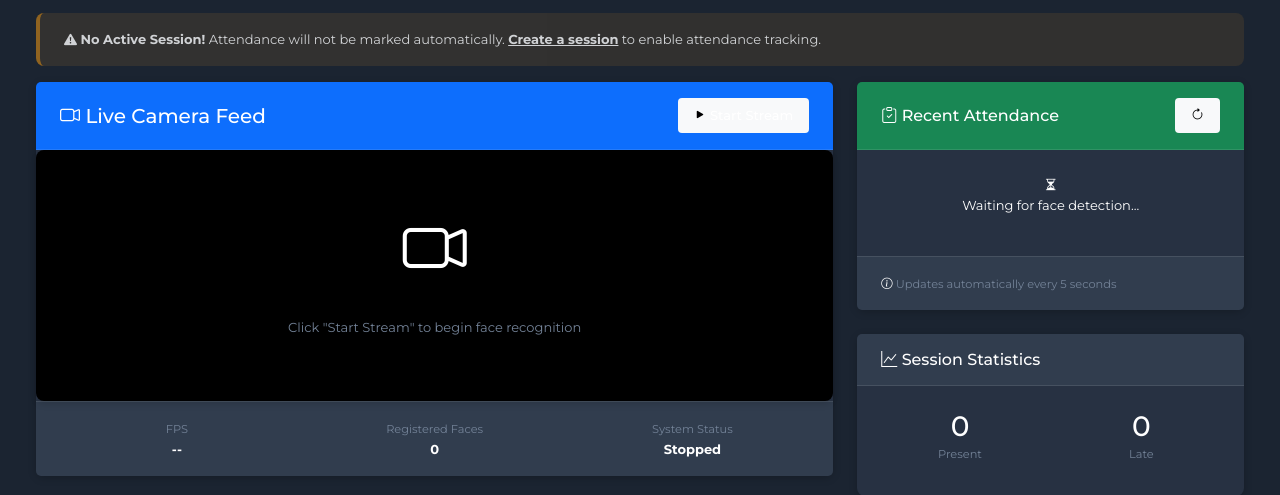
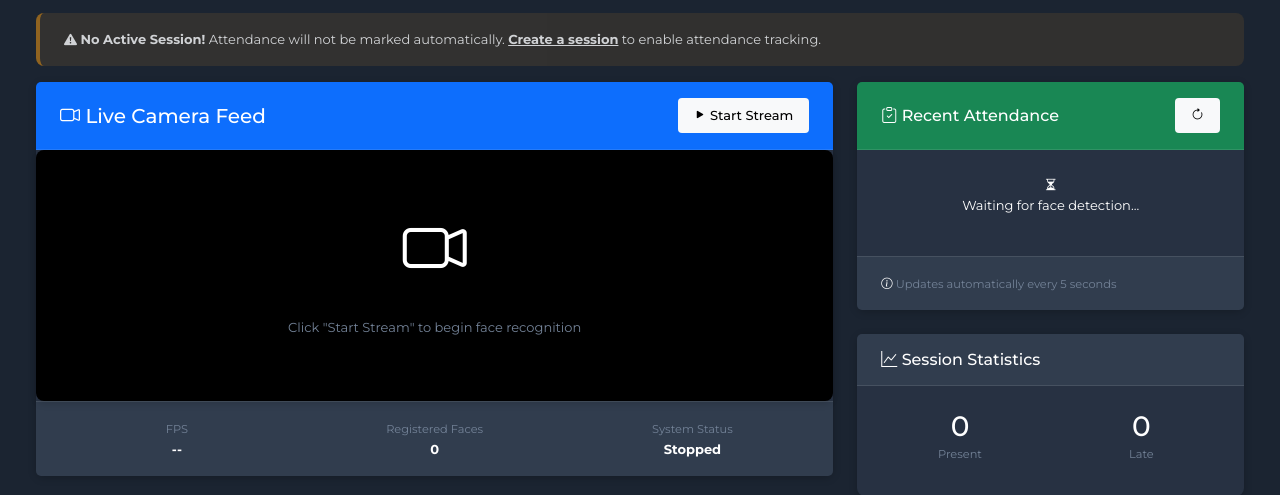
Before and after one commit to Jpngeta/face-attendance-system, a Flask app: page /live in a window 1280 px wide. Shown: the part 190-685 px from the top of the page. Run offline with Flask 3, Linux system fonts and the light colour scheme; data that the repository does not hold is empty.

Commit message:
feat(styles): enforce black text color on light buttons within cards

```diff
--- a/static/css/style.css
+++ b/static/css/style.css
@@ -632,3 +632,11 @@ main {
 .pulse {
     animation: pulse 2s ease-in-out infinite;
 }
+
+/* Force black text on light buttons inside cards */
+.card .btn-light,
+.card .btn-light *,       /* Targets everything inside the button */
+.card .btn-light i,       /* Explicitly targets the icon */
+.card .btn-light span {   /* Explicitly targets the text */
+    color: #000000 !important;
+}
```
